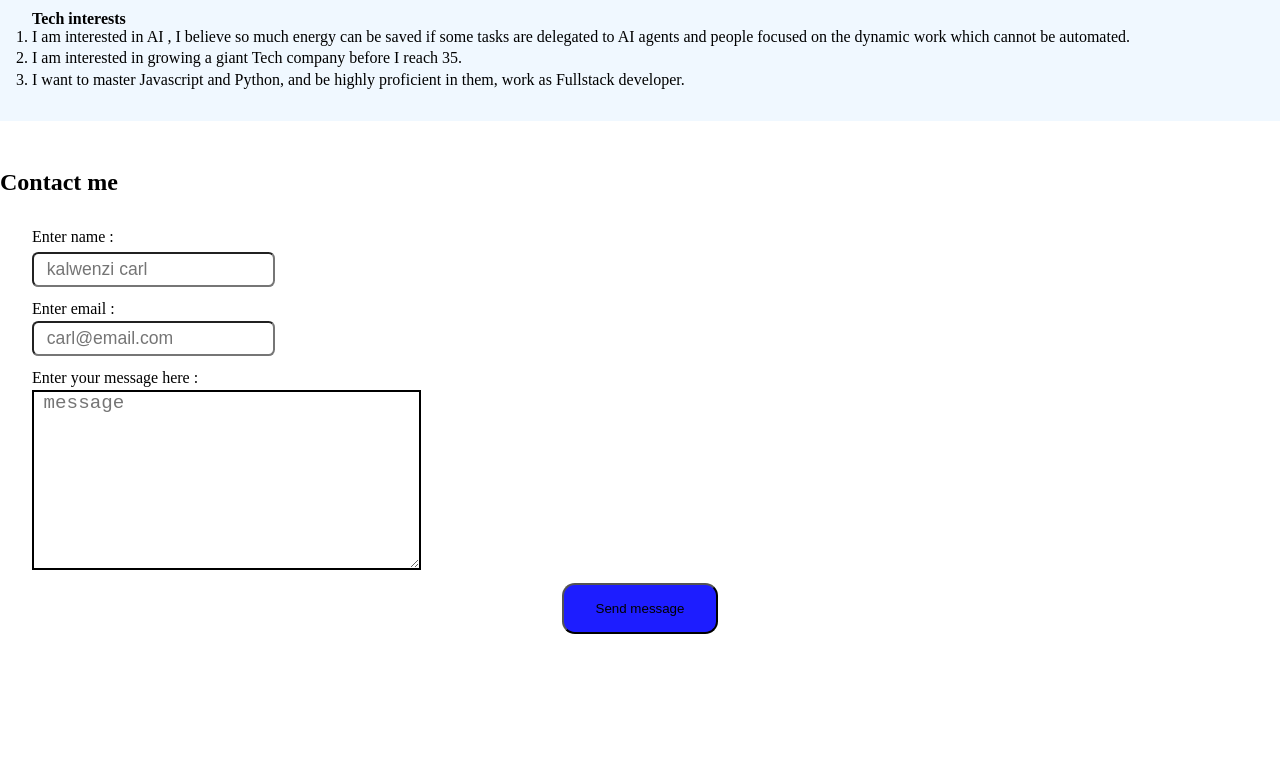
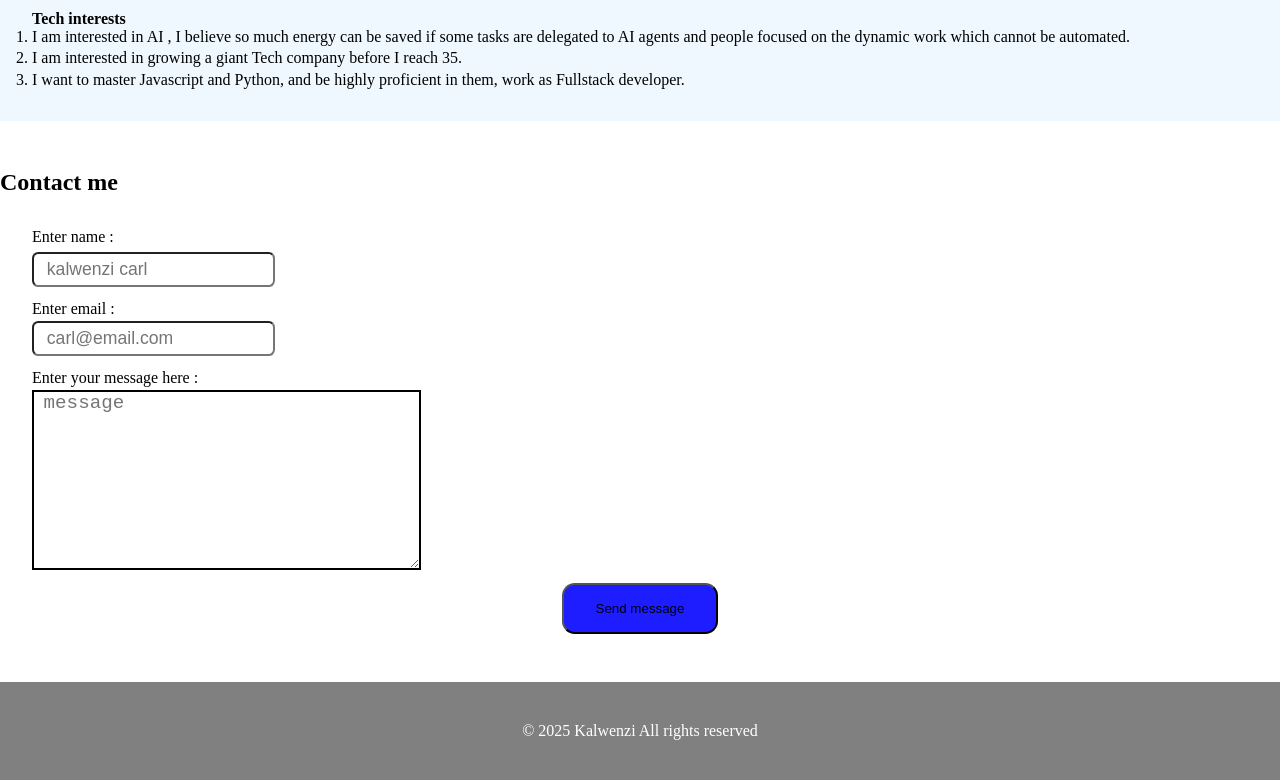
Before and after one commit to Captain-Carl-Larc/portifolio, a plain HTML site: page index.html in a window 1280 px wide. Shown: the part 2941-3721 px from the top of the page. Before the commit the page ends 3623 px from the top, so only its background shows below. Drawn offline with Linux system fonts and the light colour scheme.

Commit message:
footer made

```diff
--- a/index.html
+++ b/index.html
@@ -198,6 +198,10 @@
             </div>
         </section>
     </main>
-
+    <footer>
+        <p>
+            &copy; 2025 Kalwenzi All rights reserved
+        </p>
+    </footer>
 </body>
 </html>
--- a/styles.css
+++ b/styles.css
@@ -192,6 +192,13 @@ textarea{
     font-size: 1.2rem;
     border: 2px solid black;
 }
+footer{
+    display: flex;
+    justify-content: center;
+    background-color: gray;
+    color: white;
+    padding: 2.5rem 0.5rem;
+}
 @media (max-width: 480px) {
     nav{
         display: flex;
```
